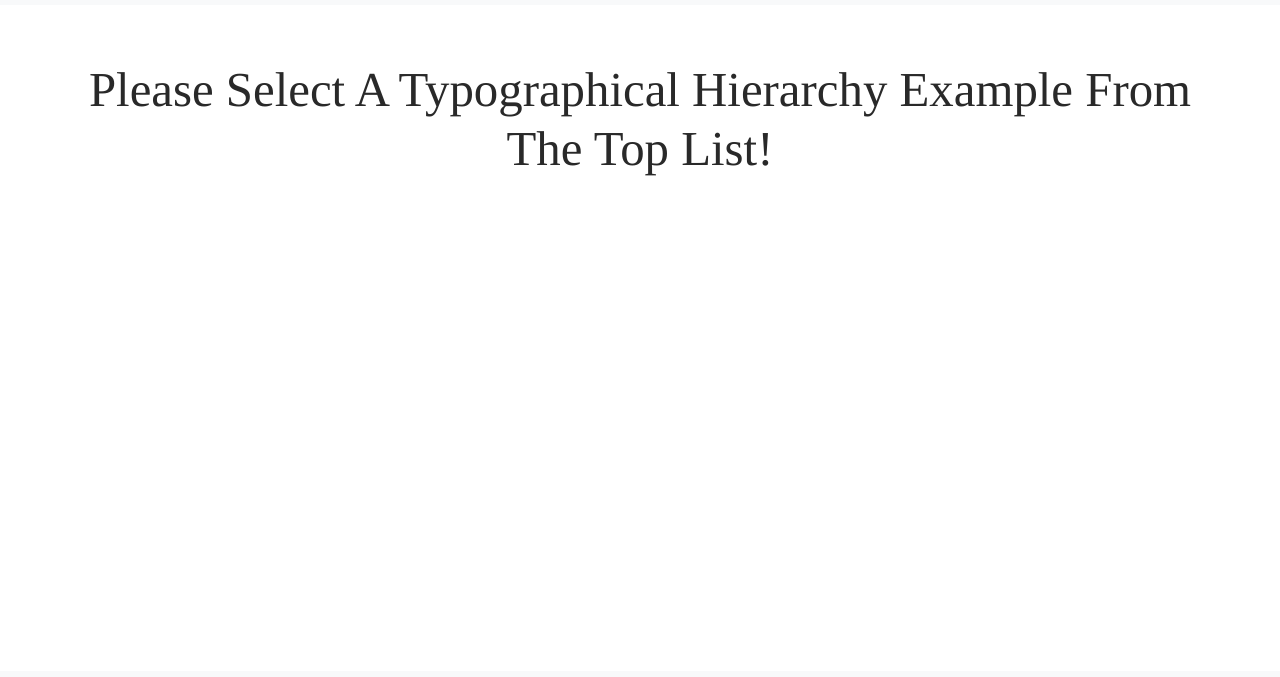
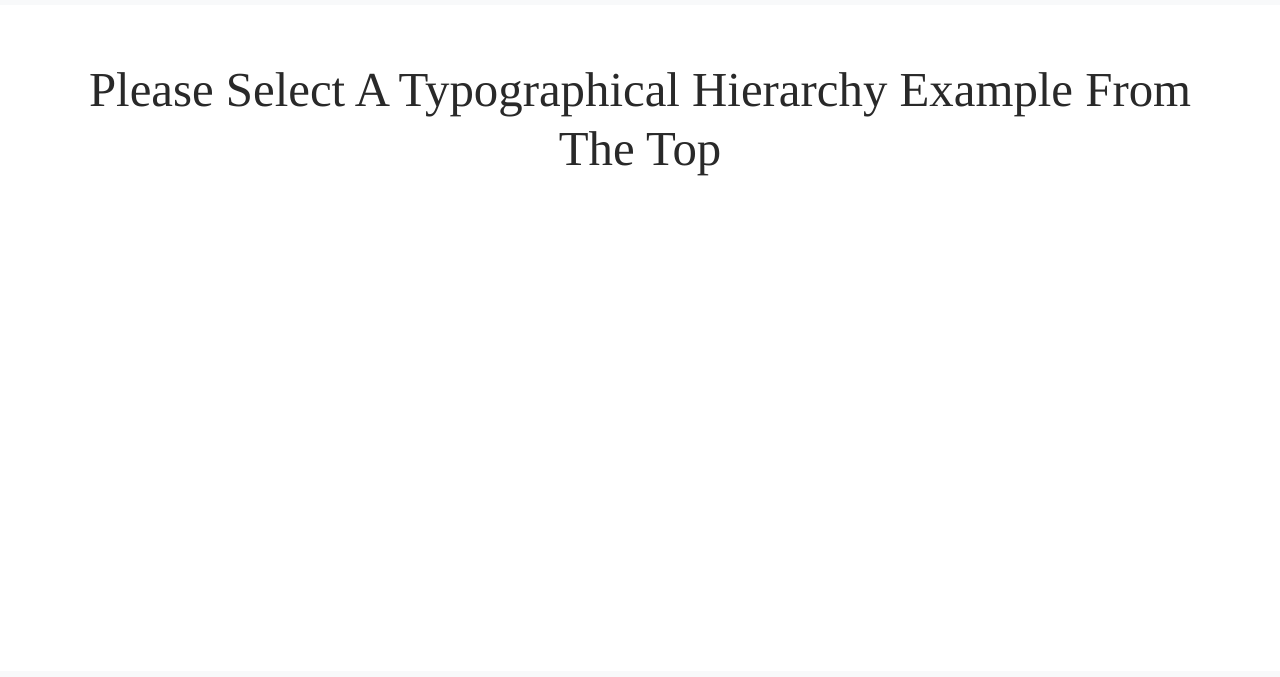
Before and after one commit to Jolinjojo/typefacesproject, a plain HTML site: page index.html in a window 1280 px wide. Shown: the part 57-734 px from the top of the page. Drawn offline with nearby package versions, Linux system fonts and the light colour scheme; a script that the page names is missing; a web font is replaced by a local one.

Commit message:
Update index.html

```diff
--- a/index.html
+++ b/index.html
@@ -42,7 +42,7 @@
         <div class="row hier-intro">
             <div class="col">
                 <p></p>
-                <h1 class="homepage-header" padding-top=300px >Please Select A Typographical Hierarchy Example From The Top List! </h1>
+                <h1 class="homepage-header" padding-top=300px >Please Select A Typographical Hierarchy Example From The Top</h1>
                 <p></p>
 
             </div>
```
